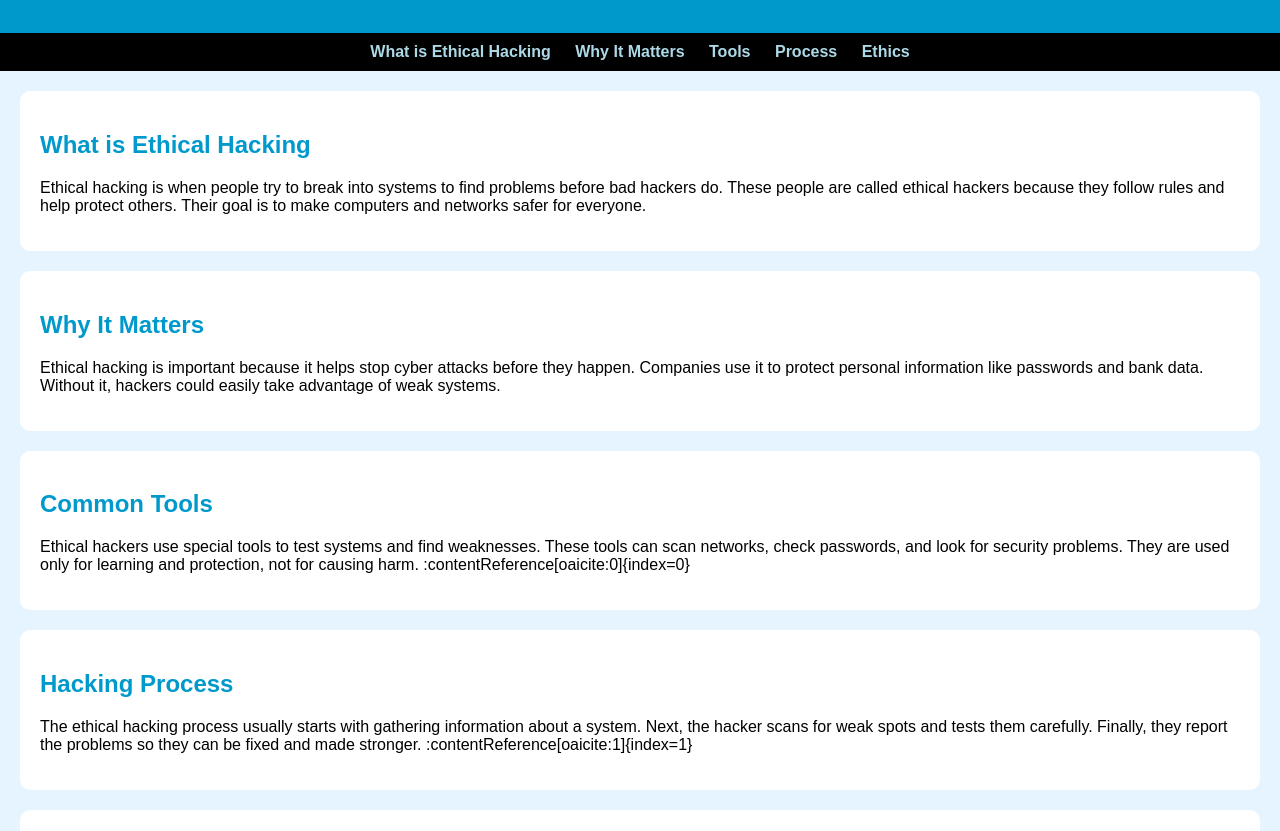
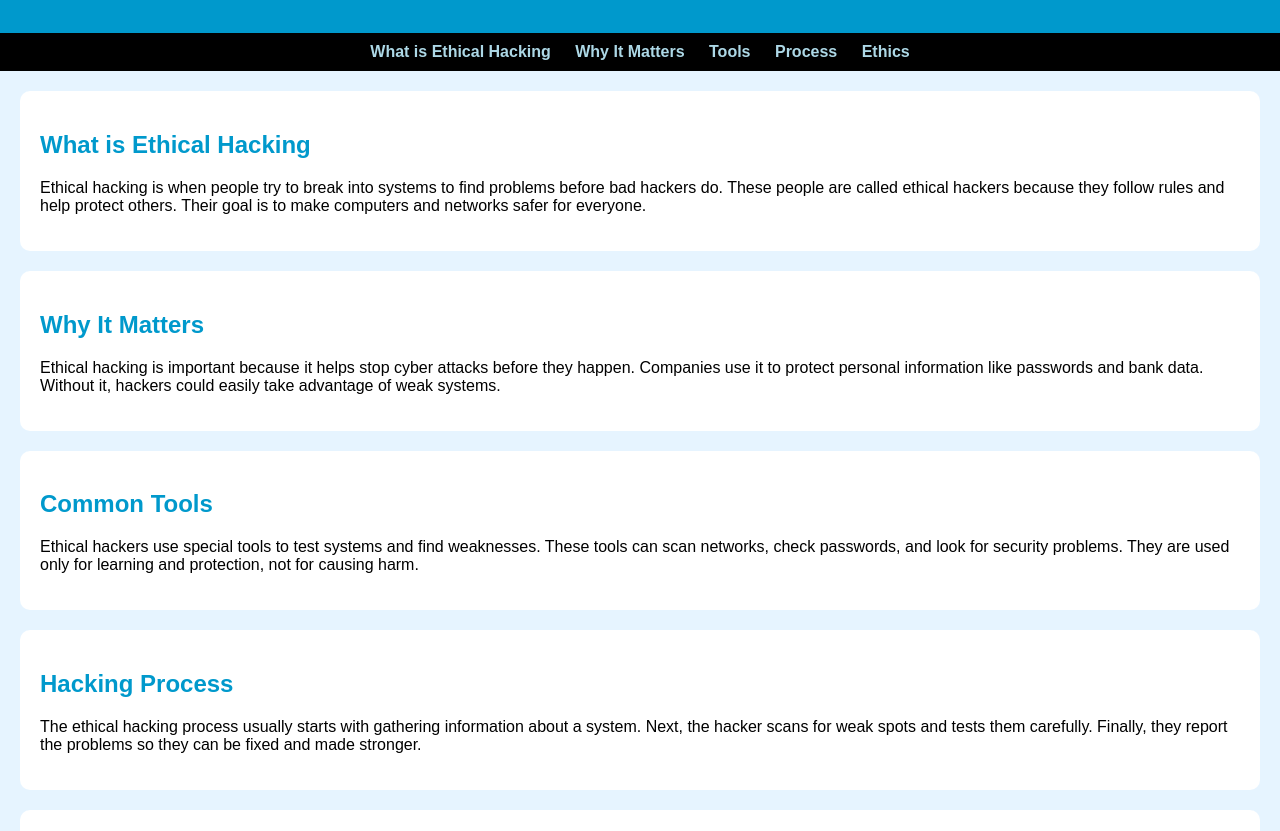
Before and after one commit to Cesar1265/Repository-Ethical-Hacking, a plain HTML site: page index.html in a window 1280 px wide. Shown: the part 121-952 px from the top of the page. Drawn offline with Linux system fonts and the light colour scheme.

Commit message:
Update index.html

```diff
--- a/index.html
+++ b/index.html
@@ -78,12 +78,12 @@
 
 <section id="tools">
     <h2>Common Tools</h2>
-    <p>Ethical hackers use special tools to test systems and find weaknesses. These tools can scan networks, check passwords, and look for security problems. They are used only for learning and protection, not for causing harm. :contentReference[oaicite:0]{index=0}</p>
+    <p>Ethical hackers use special tools to test systems and find weaknesses. These tools can scan networks, check passwords, and look for security problems. They are used only for learning and protection, not for causing harm.</p>
 </section>
 
 <section id="process">
     <h2>Hacking Process</h2>
-    <p>The ethical hacking process usually starts with gathering information about a system. Next, the hacker scans for weak spots and tests them carefully. Finally, they report the problems so they can be fixed and made stronger. :contentReference[oaicite:1]{index=1}</p>
+    <p>The ethical hacking process usually starts with gathering information about a system. Next, the hacker scans for weak spots and tests them carefully. Finally, they report the problems so they can be fixed and made stronger. </p>
 </section>
 
 <section id="ethics">
```
